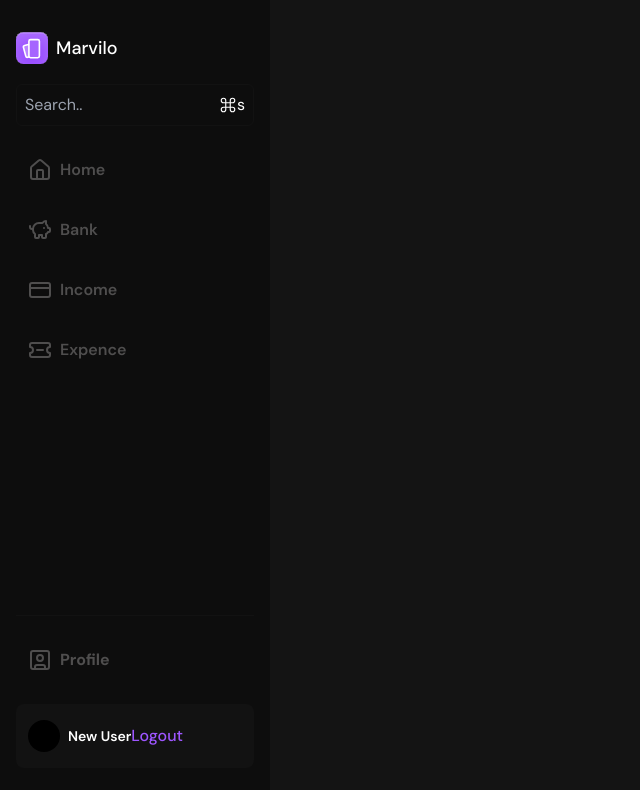
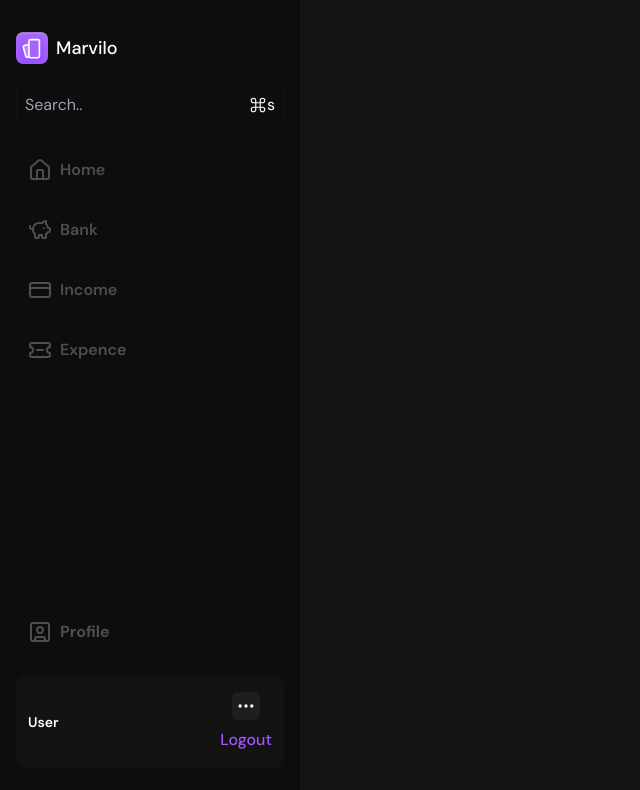
Before and after one commit to vyuba/Marvillo-Expense-Tracker, a React (Vite) app: page /dashboard in a window 1280 px wide. Shown: the top 790 px of the page, without its empty margins (0-640 px from the left). Built offline with nearby package versions, Linux system fonts and the light colour scheme.

Commit message:
little modification

```diff
--- a/src/App.tsx
+++ b/src/App.tsx
@@ -7,11 +7,12 @@ import SignUp from "./pages/SignUp";
 import Dashboard from "./pages/Dashboard";
 import SideBar from "./components/Siderbar";
 import Bank from "./pages/Bank";
-import ComingSoon from "./pages/ComingSoon";
+// import ComingSoon from "./pages/ComingSoon";
 import IncomePage from "./pages/IncomePage";
 import ExpensePage from "./pages/ExpensePage";
 import { InteractionProvider } from "./context/interactionContext";
 import Navbar from "./components/Navbar";
+import Profile from "./pages/Profile";
 // import Profile from "./pages/Profile";
 
 const App = () => {
@@ -69,7 +70,7 @@ const App = () => {
                       <Route path="bank" element={<Bank />} />
                       <Route path="/income" element={<IncomePage />} />
                       <Route path="/expense" element={<ExpensePage />} />
-                      <Route path="/profile" element={<ComingSoon />} />
+                      <Route path="/profile" element={<Profile />} />
                     </Routes>
                   </InteractionProvider>
                 </div>
--- a/src/components/Siderbar.tsx
+++ b/src/components/Siderbar.tsx
@@ -1,6 +1,7 @@
 import {
   CommandIcon,
   CreditCard,
+  Ellipsis,
   LucideHome,
   LucideTicketMinus,
   PiggyBankIcon,
@@ -11,6 +12,7 @@ import { account } from "../lib/appwrite";
 import { useAppContext } from "../context/AppContext";
 import { useNavigate, NavLink } from "react-router";
 import toast from "react-hot-toast";
+import { useState } from "react";
 
 interface SideBarProps {
   activeNavbar: boolean;
@@ -19,6 +21,7 @@ interface SideBarProps {
 
 function SideBar({ activeNavbar, setActiveNavbar }: SideBarProps) {
   const { loggedInUser, setLoggedInUser } = useAppContext();
+  const [editName, setEditName] = useState(false);
   const navigate = useNavigate();
   const Navlinks = [
     { name: "home", link: "/dashboard/home", icon: <LucideHome /> },
@@ -29,18 +32,12 @@ function SideBar({ activeNavbar, setActiveNavbar }: SideBarProps) {
       link: "/dashboard/expense",
       icon: <LucideTicketMinus />,
     },
-    // { name: "Taxes", link: "/profile", icon: <HistoryIcon /> },
   ];
-
-  // const [sidebar, setSidebar] = useState(true);
-  // const handleSidebarShrink = () => {
-  //   setSidebar(!sidebar);
-  // };
 
   console.log(loggedInUser);
   return (
     <nav
-      className={`bg-[#0d0d0d] md:w-[270px] fixed md:static inset-0 flex  p-4 z-50 transition-all flex-col justify-between md:translate-x-0 ${
+      className={`bg-[#0d0d0d] md:w-[300px] fixed md:static inset-0 flex  p-4 z-50 transition-all flex-col justify-between md:translate-x-0 ${
         activeNavbar ? "translate-x-0" : "-translate-x-full"
       }`}
     >
@@ -97,23 +94,46 @@ function SideBar({ activeNavbar, setActiveNavbar }: SideBarProps) {
               : "bg-transparent text-[#4f4e4e]"
           }
           to={"/dashboard/profile"}
-          //
         >
           <li className=" mb-4 w-full py-4 px-3 rounded-lg items-center gap-2 flex flex-row capitalize font-bold">
             <UserSquareIcon />
             <span>profile</span>
           </li>
         </NavLink>
-        <li className="bg-[#121212] w-full py-4 px-3 rounded-lg items-center gap-2 flex flex-row">
-          <div className="rounded-full w-8 h-8 bg-black "></div>
-          <div className="flex flex-col capitalize">
+        <li className="bg-[#121212] w-full relative py-4 px-3 rounded-lg items-center gap-2 flex flex-row">
+          <div className=" capitalize w-full">
             {loggedInUser ? (
-              <div className="w-full">
-                <div className="flex flex-row w-full justify-between items-center">
-                  <span className="text-white font-semibold text-sm">
-                    {loggedInUser?.name}
-                    New User
+              <div className="w-full  flex items-center justify-between">
+                <div
+                  className={`absolute transition-all  ${
+                    editName
+                      ? "flex h-fit transition-all"
+                      : "hidden h-0 transition-all"
+                  } overflow-hidden bottom-28 left-0 w-full bg-[#121212] flex-col gap-2 p-4 rounded-md`}
+                >
+                  edit username
+                  <input
+                    className="outline-none bg-transparent border-b border-accent"
+                    type="text"
+                    placeholder="username"
+                  />
+                  <button className="capitalize">submit</button>
+                </div>
+                <div className="flex flex-col w-full ">
+                  <div className="flex flex-row w-full gap-8 items-center">
+                    <span className="text-white font-semibold text-sm">
+                      {loggedInUser?.name === "" ? "User" : loggedInUser?.name}
+                    </span>
+                  </div>
+                  <span className="text-xs text-white font-light">
+                    {loggedInUser?.email}
                   </span>
+                </div>
+                <div className="flex flex-col items-center gap-2">
+                  <Ellipsis
+                    onClick={() => setEditName(!editName)}
+                    className="bg-secondary rounded-md size-7 p-1 cursor-pointer"
+                  />
                   <button
                     type="button"
                     className="text-accent font-medium"
@@ -147,9 +167,6 @@ function SideBar({ activeNavbar, setActiveNavbar }: SideBarProps) {
                     Logout
                   </button>
                 </div>
-                <span className="text-xs text-white font-light">
-                  {loggedInUser?.email}
-                </span>
               </div>
             ) : (
               <a className="text-accent font-semibold" href="/">
--- a/src/pages/ExpensePage.tsx
+++ b/src/pages/ExpensePage.tsx
@@ -173,7 +173,9 @@ function ExpensePage() {
                         <td className="px-4 py-2 ">{data.$id}</td>
                         <td className="px-4 py-2 ">{data.type}</td>
                         <td className="px-4 py-2 ">{data.category}</td>
-                        <td className="px-4 py-2 ">{data.Date}</td>
+                        <td className="px-4 py-2 ">
+                          {data.$createdAt.split("T")[0]}
+                        </td>
                         <td className="px-4 py-2 ">{data.amount}</td>
                         <td
                           onClick={() => {
--- a/src/pages/IncomePage.tsx
+++ b/src/pages/IncomePage.tsx
@@ -198,7 +198,9 @@ function IncomePage() {
                         <td className="px-4 py-2 ">{data.$id}</td>
                         <td className="px-4 py-2 ">{data.type}</td>
                         <td className="px-4 py-2 ">{data.category}</td>
-                        <td className="px-4 py-2 ">{data.Date}</td>
+                        <td className="px-4 py-2 ">
+                          {data.$createdAt.split("T")[0]}
+                        </td>
                         <td className="px-4 py-2 ">{data.amount}</td>
                         <td
                           onClick={() => {
--- a/src/pages/Login.tsx
+++ b/src/pages/Login.tsx
@@ -17,7 +17,6 @@ function Login() {
   } = useAppContext();
 
   const navigate = useNavigate();
-
   async function login(email: string, password: string) {
     setLoading(true);
     await account.createEmailPasswordSession(email, password);
```
Also changed, not shown: 1 other file (tests, documents, lock files or other folders).
